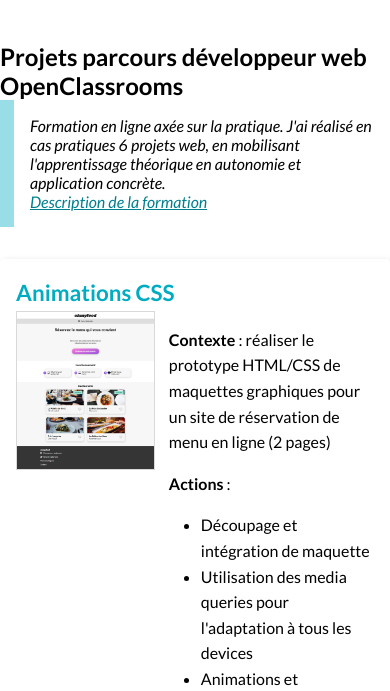
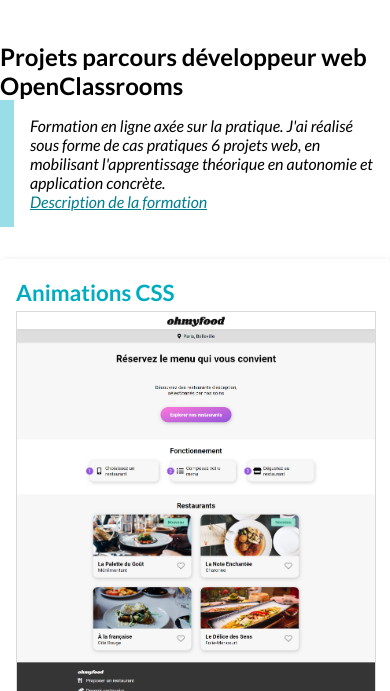
Before and after one commit to TheoKnoep/theoknoep.github.io, a plain HTML site: page portfolio/index.html in a window 390 px wide. Shown: the part 66-757 px from the top of the page. Drawn offline with Linux system fonts and the light colour scheme.

Commit message:
Adaptations mobiles pour le portfolio

```diff
--- a/portfolio/index.html
+++ b/portfolio/index.html
@@ -60,7 +60,10 @@
 	<main class="page">
 		<h2 id="parcours-web-dev">Projets parcours développeur web OpenClassrooms</h2>
 		<div class="short-description">
-			<p>Formation en ligne axée sur la pratique. J'ai réalisé en cas pratiques 6 projets web, en mobilisant l'apprentissage théorique en autonomie et application concrète.</p>
+			<p>
+				Formation en ligne axée sur la pratique.
+				J'ai réalisé sous forme de cas pratiques 6 projets web,
+				en mobilisant l'apprentissage théorique en autonomie et application concrète.</p>
 			<p><a href="./ressources/plaquette-parcours-dev-web-openclassrooms.pdf" target="_blank">Description de la formation</a></p>
 		</div>
 
@@ -72,6 +75,7 @@
 					<img src="./img/screenshot-P3-ohmyfood-1.jpg" alt="capture d'écran du site démo" />
 				</div>
 				<div class="description-container" >
+					<p class="description-container__date">Septembre 2020</p>
 					<p><strong>Contexte</strong> :
 						réaliser le prototype HTML/CSS de maquettes graphiques pour un site de réservation de menu en ligne (2 pages)
 					</p>
@@ -98,6 +102,7 @@
 					<img src="./img/screenshot-P4-la-chouette-agence_cropped.jpg" alt="capture d'écran du site démo" />
 				</div>
 				<div class="description-container" >
+					<p class="description-container__date">Septembre 2020</p>
 					<p><strong>Contexte</strong> :
 						À partir du <a href="https://theoknoep.github.io/TheoKnoepflin_4_10092020-old/" target="_blank" title="Visualisez l'état du site avant optimisations">code-source du site initial</a>, optimiser un site existant en termes de SEO et d'accessibilité en respectant le contexte technique d'origine et les bonnes pratiques de développement web (<strong>W3C</strong>, <strong>WCAG</strong>).
 					</p>
@@ -143,10 +148,11 @@
 		<article class="project-card">
 			<h3>Création d'une API REST</h3>
 			<div class="project-container">
-				<div class="screenshot-container">
+				<div class="screenshot-container desktop-only">
 					<img src="./img/rest-api-ico.png" alt="capture d'écran du site démo" />
 				</div>
 				<div class="description-container" >
+					<p class="description-container__date">Décembre 2020</p>
 					<p><strong>Contexte</strong> :
 						à partir du front d'une application web de notation du goût de sauces piquantes, création de l'API REST côté serveur avec Node + Express pour traiter les requêtes fetch et la base de donnée MongoDB du projet.
 					</p>
--- a/portfolio/sass/composants/_btn.scss
+++ b/portfolio/sass/composants/_btn.scss
@@ -22,5 +22,9 @@
 	}
 	+ .btn {
 		margin-left: 1em;
+		@include mobile-only(399px) {
+			margin-left: 0;
+			margin-top: .6em;
+		}
 	}
 }
--- a/portfolio/sass/composants/_project-card.scss
+++ b/portfolio/sass/composants/_project-card.scss
@@ -10,8 +10,14 @@
 	}
 	.project-container {
 		display: flex;
+		@include mobile-only(399px) {
+			display: block;
+		}
 		.screenshot-container {
 			width: 40%;
+			@include mobile-only(399px) {
+				width: 100%;
+			}
 			flex-grow: 1;
 			img {
 				width: 100%;
@@ -22,6 +28,10 @@
 			width: 60%;
 			margin: 0 0 0 1em;
 			flex-grow: 2;
+			@include mobile-only(399px) {
+				width: 100%;
+				margin: 0;
+			}
 			.description-container__date {
 				font-style: italic;
 				color: rgba(0,0,0,0.65);
@@ -38,7 +48,19 @@
 					margin-left: 2em;
 				}
 			}
+			.cta-container {
+				@include mobile-only(399px) {
+					margin: auto;
+					display: flex;
+					flex-direction: column;
+					align-items: center;
+				}
+			}
 		}
 	}
-
+	.desktop-only {
+		@include mobile-only(399px) {
+			display: none;
+		}
+	}
 }
--- a/portfolio/sass/utils/_mixin.scss
+++ b/portfolio/sass/utils/_mixin.scss
@@ -0,0 +1,5 @@
+@mixin mobile-only($breakpoint) {
+	@media screen and (max-width: $breakpoint) {
+		@content
+	}
+}
```
Also changed, not shown: portfolio/style.css, 1 other file.
